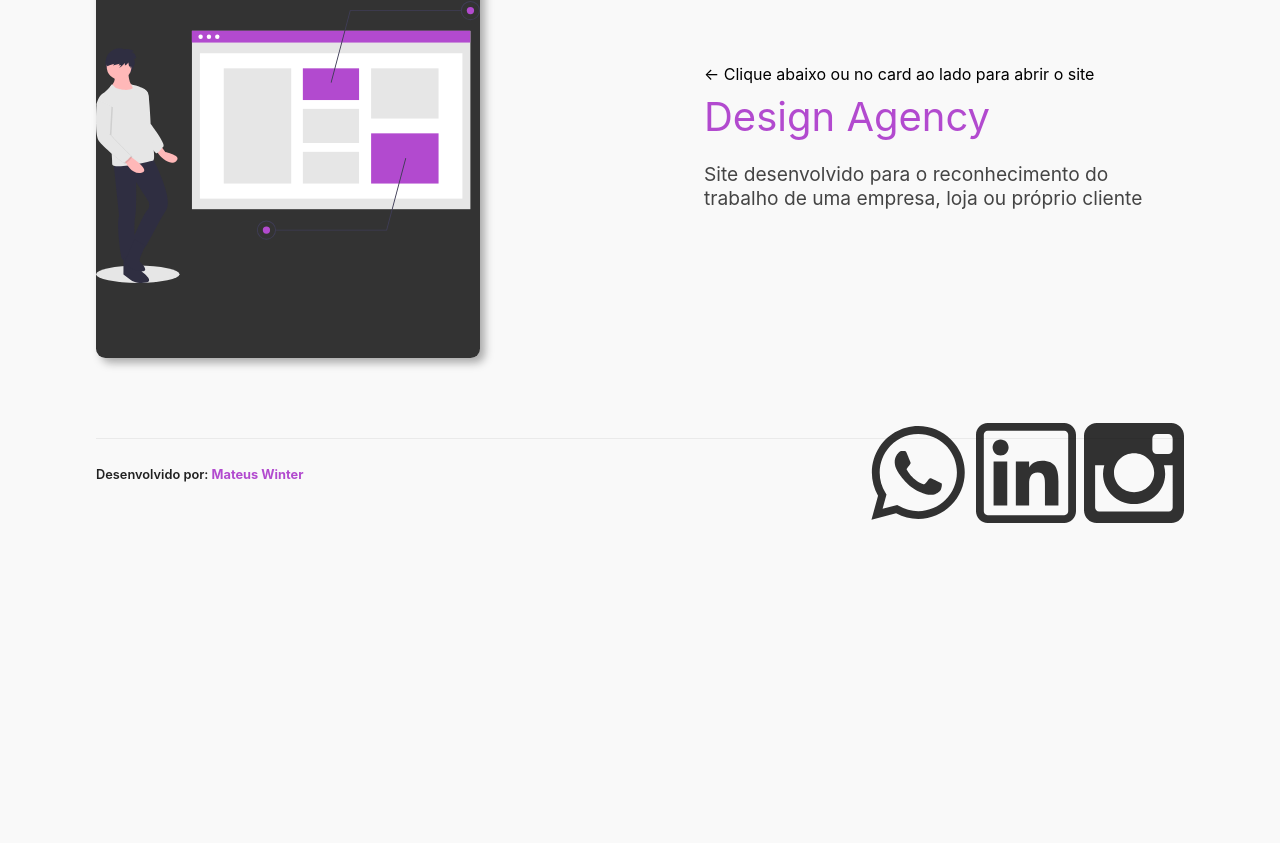
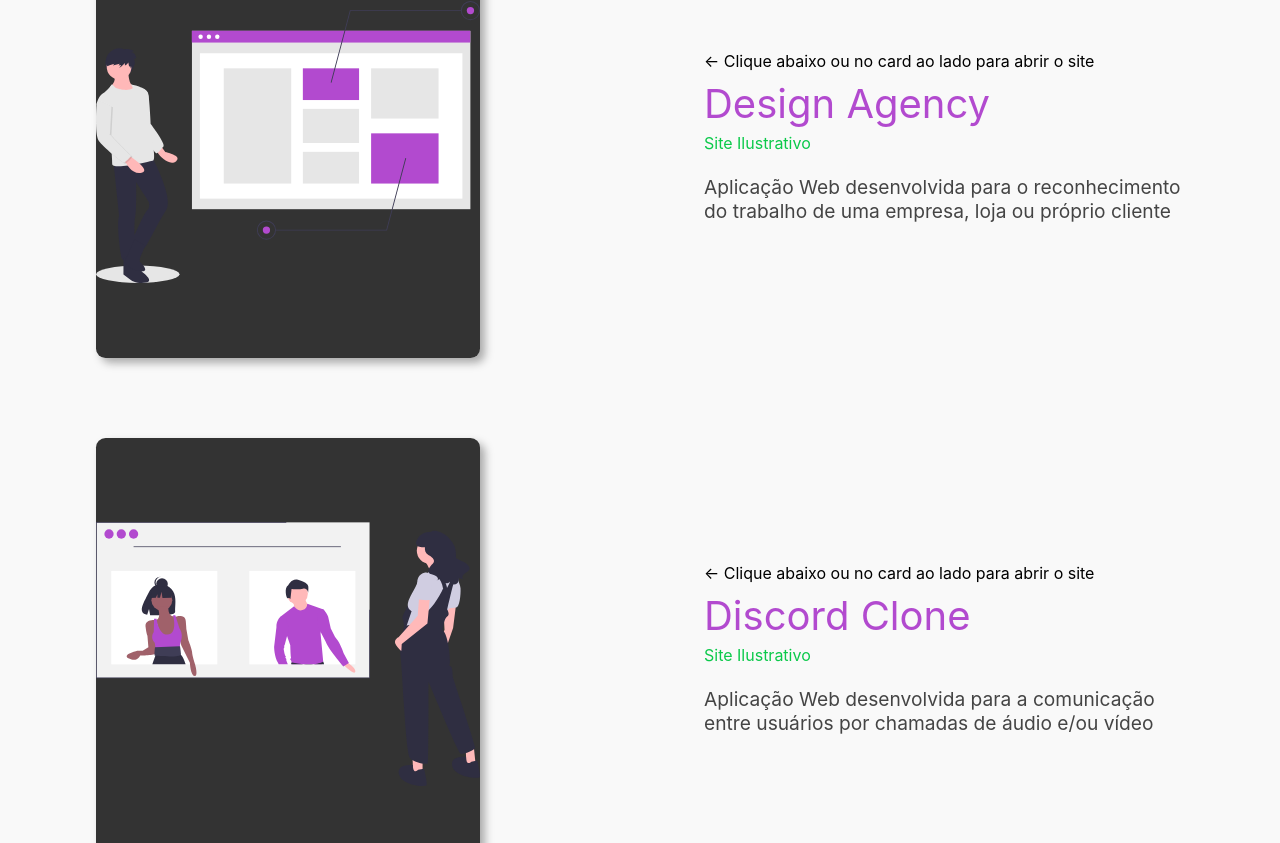
Before and after one commit to mateuswinter104/portfolio, a Next.js app: page / in a window 1280 px wide. Shown: the part 1077-1920 px from the top of the page. Before the commit the page ends 1603 px from the top, so only its background shows below. Built offline with nearby package versions, Linux system fonts and the light colour scheme.

Commit message:
Adição do Discord no Portfólio

```diff
--- a/pages/index.js
+++ b/pages/index.js
@@ -54,9 +54,33 @@
               <a href="https://wgdesignagency.netlify.app/" target="_blank">
                 <p>Design Agency</p>
               </a>
-              <h5>Site desenvolvido para o reconhecimento do trabalho de uma empresa, loja ou próprio cliente</h5>
+              <h3>Site Ilustrativo</h3>
+              <h5>Aplicação Web desenvolvida para o reconhecimento do trabalho de uma empresa, loja ou próprio cliente</h5>
             </div>
           </div>
+
+          <div className={styles.jobs}>
+            <a href="https://designagency.vercel.app/" target="_blank">
+              <div className={styles.job}>
+                <Image
+                  src="/discord.svg"
+                  alt="Acesse o clone do aplicativo Discord"
+                  width={600}
+                  height={600}
+                />
+              </div>
+            </a>
+            <div className={styles.card}>
+              <h4>← Clique abaixo ou no card ao lado para abrir o site</h4>
+              <a href="https://wgdesignagency.netlify.app/" target="_blank">
+                <p>Discord Clone</p>
+              </a>
+              <h3>Site Ilustrativo</h3>
+              <h5>Aplicação Web desenvolvida para a comunicação entre usuários por chamadas de áudio e/ou vídeo</h5>
+            </div>
+          </div>
+
+
         </div>
       </main>
 
--- a/styles/Home.module.scss
+++ b/styles/Home.module.scss
@@ -122,8 +122,8 @@
       margin-top: 5rem;
 
       .job{
-        width: 24rem;
-        height: 27rem;
+        width: 384px;
+        height: 432px;
         background-color: #333;
         border-radius: 0.6rem;
 
@@ -149,7 +149,7 @@
       }
 
       .card {
-        width: 30rem;
+        width: 480px;
 
           h4 {
             font-size: 1rem;
@@ -181,6 +181,13 @@
           color: #444;
           font-weight: 400;
         }
+
+        h3 {
+          color: var(--green);
+          font-size: 16px;
+          font-weight: 400;
+          margin-bottom: -10px;
+          }
       }
     }
   }
@@ -329,8 +336,14 @@
         margin-top: 0 !important;
 
         .job{
-          width: 21rem !important;
-          height: 23rem !important;
+
+          @media (max-width: 350px){
+            width: 300px !important;
+            height: 350px !important;
+          }
+
+          width: 336px !important;
+          height: 368px !important;
 
           img {
             width: 80%;
@@ -365,7 +378,11 @@
           font-weight: 500 !important;
 
           margin-top: 1.5rem !important;
-        }
+          }
+
+          h3 {
+          font-size: 12px;
+          }
       }
     }
 
@@ -401,5 +418,28 @@
       }
     }
   }
+  @media (max-width: 350px){
+    .footer {
+      font-size: 12px;
+      .icons {
+
+        a {
+          margin-left: 2px;
+        }
+
+        img {
+          width: 14px;
+          height: 14px;
+          opacity: 0.8;
+
+          &:hover {
+            opacity: 0.9;
+          }
+        }
+      }
+
+    }
+
+  }
 }
 }
--- a/styles/globals.scss
+++ b/styles/globals.scss
@@ -18,5 +18,5 @@
 
 :root {
   --purple: #B24ACF;
-  --green: #00DE4A;
+  --green: #0bc94a;
 }
```
Also changed, not shown: public/discord.svg (added).
